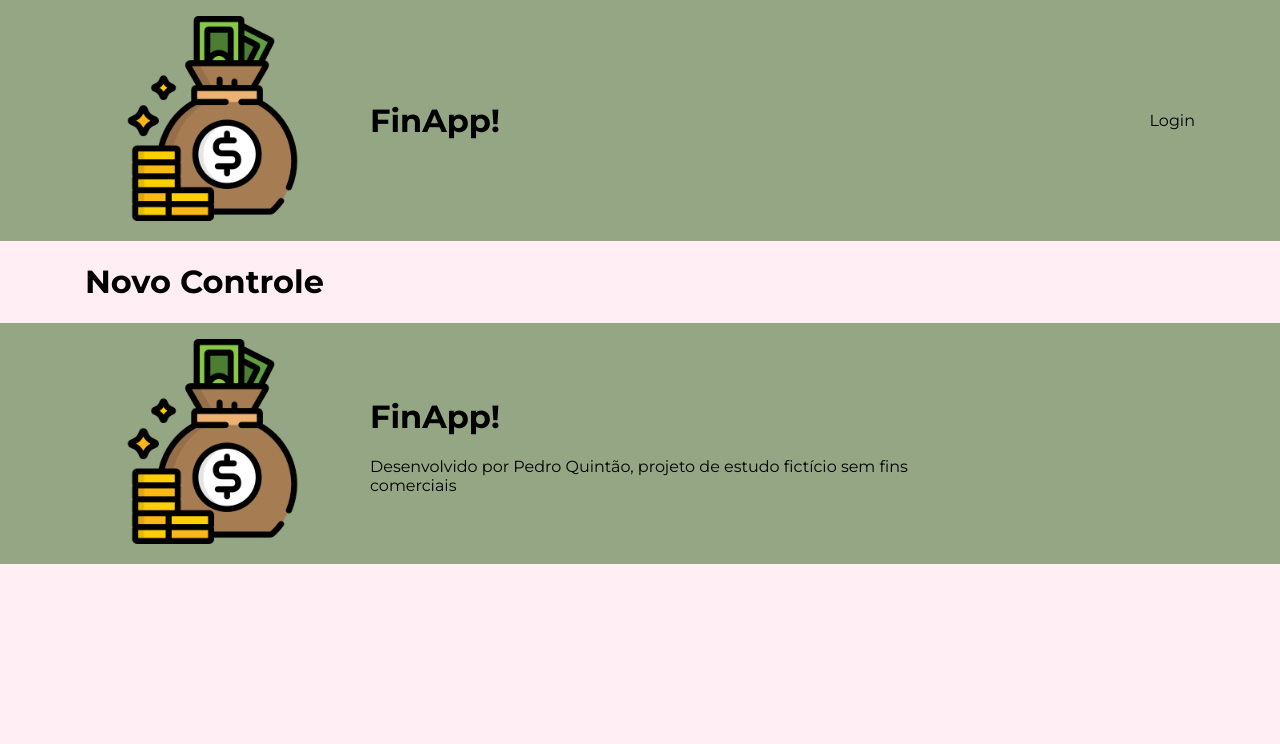
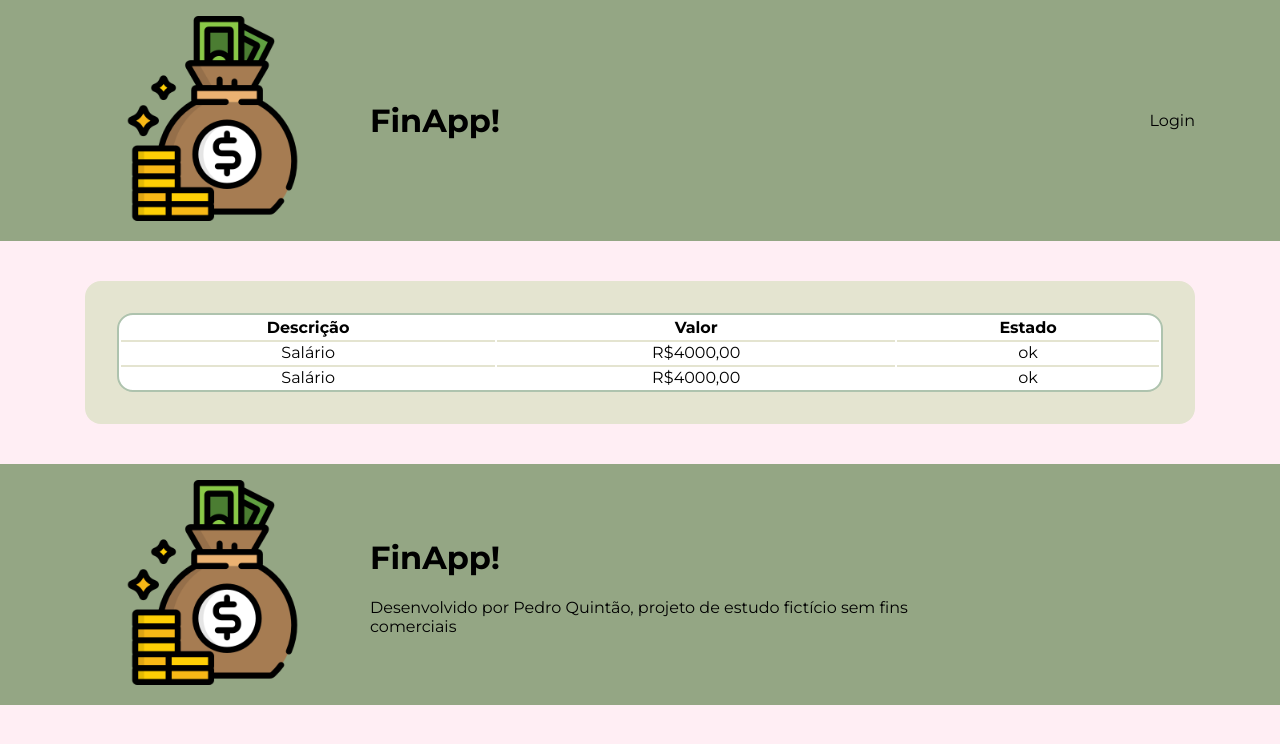
Before and after one commit to pedroquintao/financeiro, a React (Create React App) app: page /new-control in a window 1280 px wide. Shown: the top 744 px of the page. Built offline with nearby package versions, Linux system fonts and the light colour scheme.

Commit message:
Prototipo do componente table foi criado, jsx e estilizações ainda estão simples

```diff
--- a/src/components/Card/Card.jsx
+++ b/src/components/Card/Card.jsx
@@ -1,6 +1,6 @@
 import styled from "@emotion/styled"
 
-const DivEstilizada = styled.div`
+const StyledDiv = styled.div`
     padding: ${props => props.theme.spacing.l};
     border-radius: ${props => props.theme.spacing.s};
     background-color: ${props => props.theme.colors.neutral.a};
@@ -11,8 +11,8 @@ const DivEstilizada = styled.div`
 
 export const Card = ({ children }) => {
     return (
-        <DivEstilizada>
+        <StyledDiv>
             { children }
-        </DivEstilizada>
+        </StyledDiv>
     )
 }
--- /dev/null
+++ b/src/components/Table/Table.jsx
@@ -0,0 +1,40 @@
+import styled from "@emotion/styled";
+
+
+const StyledTable = styled.table`
+    background-color: white;
+    width: 100%;
+    border: 2px solid ${props => props.theme.colors.dark.b};
+    border-radius: ${props => props.theme.spacing.s};
+
+`
+const StyledTr = styled.tr`
+    /* background-color: red; */
+`
+
+const StyledTd = styled.td`
+    border-top: 2px solid ${props => props.theme.colors.neutral.a};
+    text-align: center;
+`
+const Table = () => {
+    return (
+    <StyledTable>
+        <StyledTr>
+            <th>Descrição</th>
+            <th>Valor</th>
+            <th>Estado</th>
+        </StyledTr>
+        <StyledTr>
+            <StyledTd>Salário</StyledTd>
+            <StyledTd>R$4000,00</StyledTd>
+            <StyledTd>ok</StyledTd>
+        </StyledTr>
+        <StyledTr>
+            <StyledTd>Salário</StyledTd>
+            <StyledTd>R$4000,00</StyledTd>
+            <StyledTd>ok</StyledTd>
+        </StyledTr>
+    </StyledTable>)
+}
+
+export default Table;
--- a/src/pages/NewControl.jsx
+++ b/src/pages/NewControl.jsx
@@ -1,5 +1,12 @@
+import { Card } from "../components/Card/Card"
+import Table from "../components/Table/Table"
+
 const NewControl = () => {
-    return <h1>Novo Controle</h1>
+    return (
+    <Card>
+        <Table />
+    </Card>
+    )
 }
 
 export default NewControl
```
